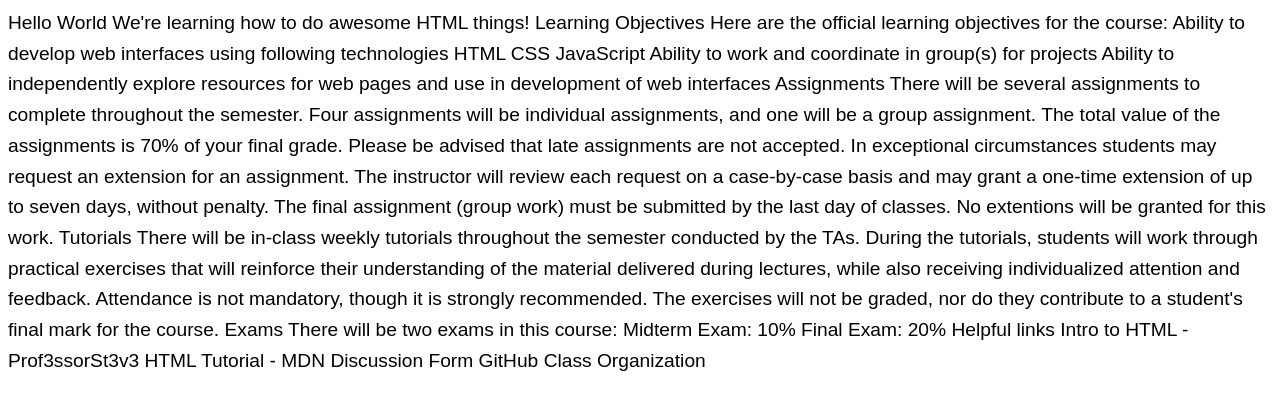
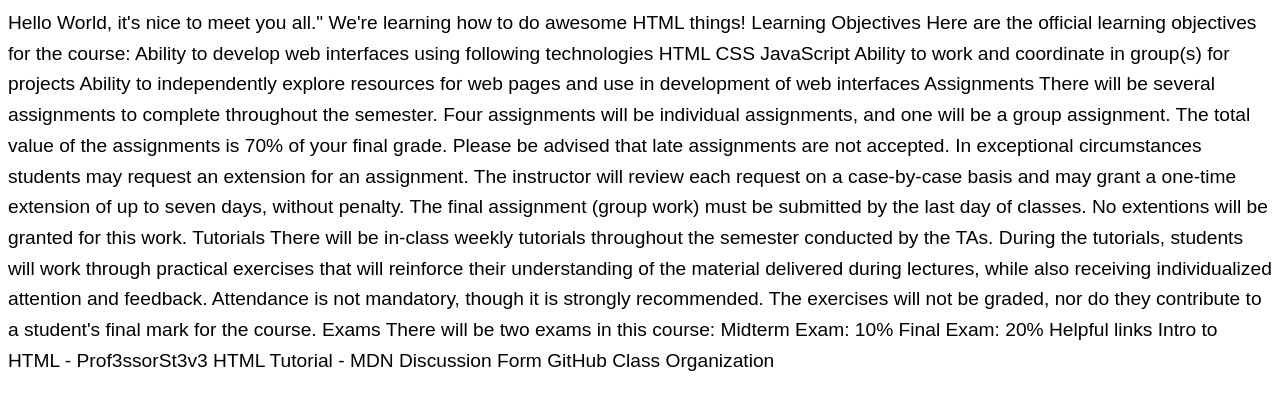
Before and after one commit to irm1005-itec1005-fall-2023/tutorial-exercise-01-iannalemesheff, a plain HTML site: page index.html in a window 1280 px wide. Drawn offline with Linux system fonts and the light colour scheme.

Commit message:
"add index page"

```diff
--- a/index.html
+++ b/index.html
@@ -28,7 +28,7 @@
     <!-- You may remove the extra comments when you finish -->
 
     <!-- h1 -->
-    Hello World
+    Hello World, it's nice to meet you all."
 
     <!-- p -->
     <!-- abbr around the word HTML -->
```
